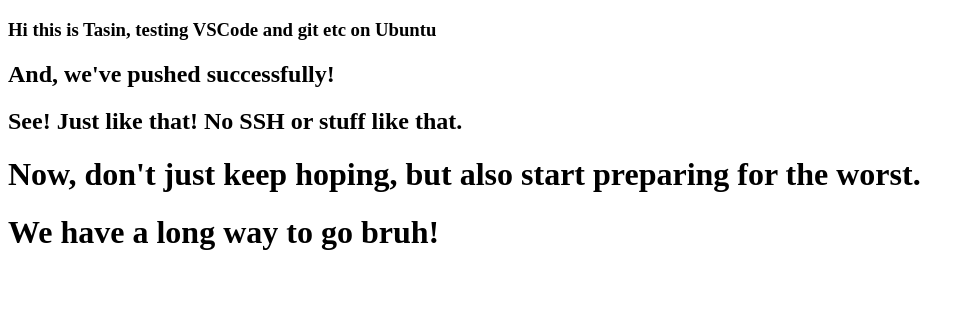
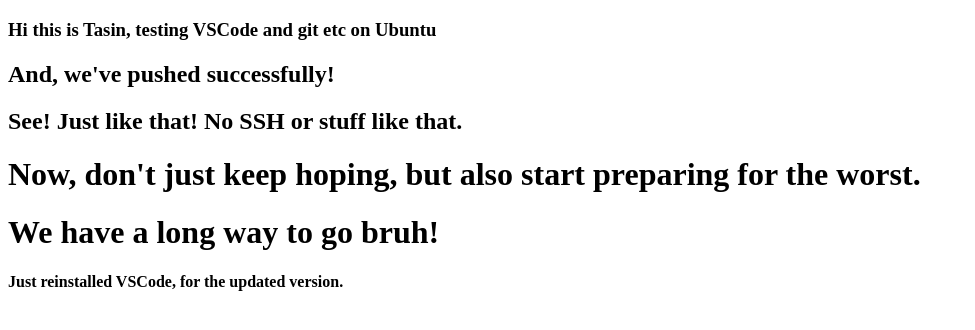
Before and after one commit to tasinchowdhury26/ubuntu-test, a plain HTML site: page index.html in a window 1280 px wide. Shown: the whole page, without its empty margins (0-975 px from the left). Drawn offline with Linux system fonts and the light colour scheme.

Commit message:
reinstalled VSCode

```diff
--- a/index.html
+++ b/index.html
@@ -12,5 +12,6 @@
     <h2>See! Just like that! No SSH or stuff like that.</h2>
     <h1>Now, don't just keep hoping, but also start preparing for the worst.</h1>
     <h1><strong>We have a long way to go bruh!</strong></h1>
+    <h4>Just reinstalled VSCode, for the updated version.</h4>
 </body>
 </html>
```
